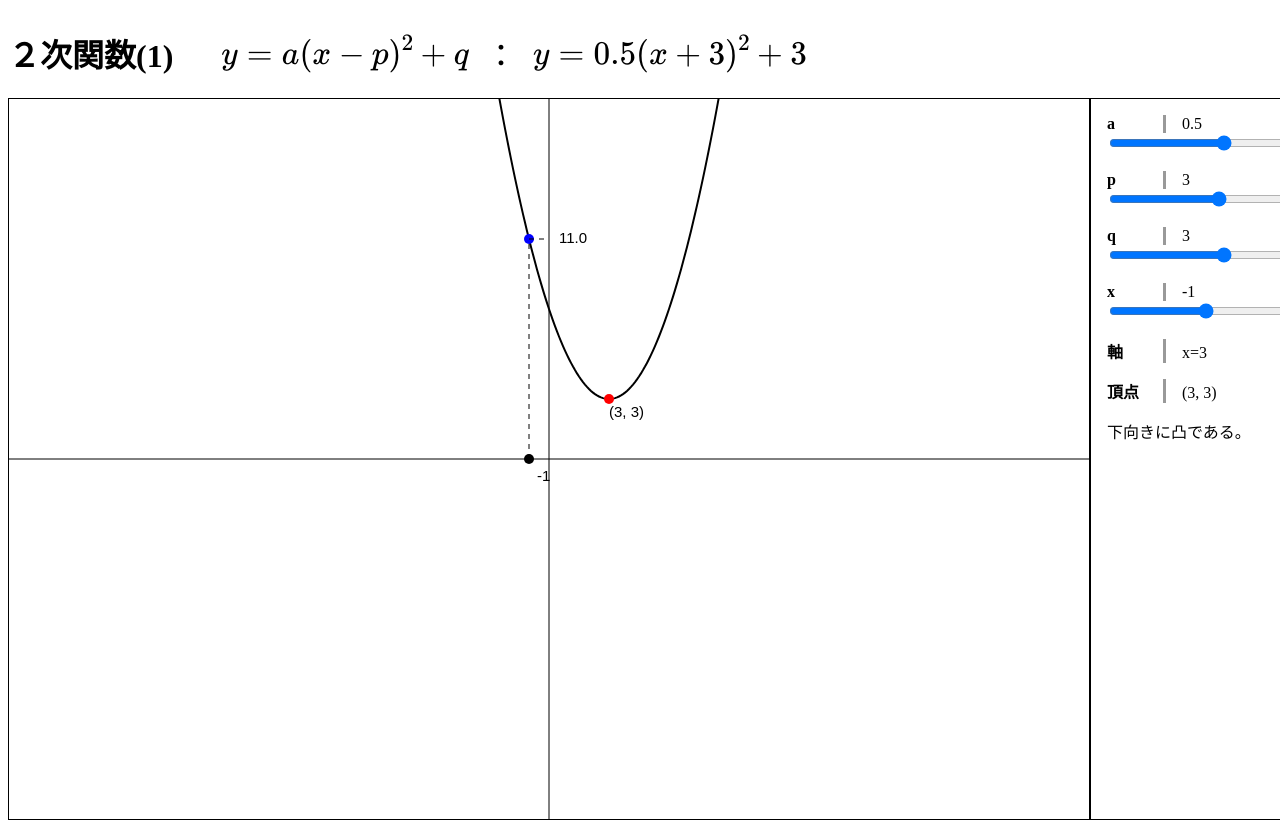
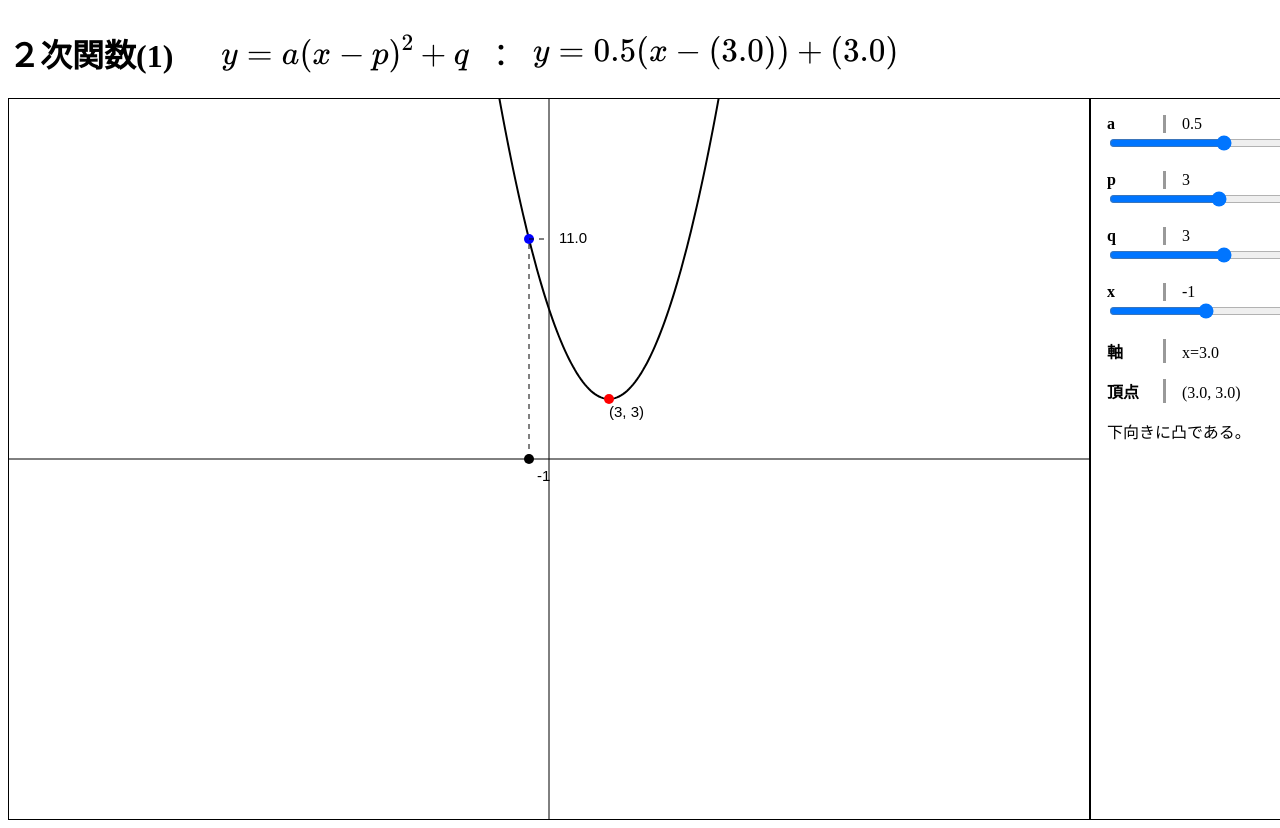
Before and after one commit to kurodakazumichi/nekonecode-static, a plain HTML site: page Math_1/07/02.html in a window 1280 px wide. Shown: the top 828 px of the page. Drawn offline with nearby package versions, Linux system fonts and the light colour scheme; some packages are replaced by stand-ins of ours.

Commit message:
Updated 二次関数クラスを使えるところは置換え

```diff
--- a/Math_1/07/02.html
+++ b/Math_1/07/02.html
@@ -9,6 +9,7 @@
   <script src="../../vender/js/konva@3.1.0.js"></script>
   <script src="../lib/myKonva.js"></script>
   <script src="../lib/util.js"></script>
+  <script src="../lib/Math/quadratic.js"></script>
   <link rel="stylesheet" type="text/css" href="../css/graph.css">
   <style>
   .inputSlider label, .labelText label {
@@ -45,6 +46,10 @@
 class App {
   constructor()
   {
+    // 二次関数
+    this.quad = new Quadratic();
+    this.quad.initAPQ(0.5, 3, 3);
+
     // 計算で使用するデータ
     this.data   = {};
 
@@ -63,8 +68,7 @@ class App {
 
   // 方程式
   fx(x) {
-    const {a, p, q} = this.data;
-    return a * ((x - p) * (x - p)) + q;
+    return this.quad.fx(x);
   }
 
   init () {
@@ -80,9 +84,6 @@ class App {
 
   initData() {
     this.data =  {
-      a:0.5,
-      p:3,
-      q:3,
       x:-1,
     }
   }
@@ -123,7 +124,7 @@ class App {
   // dom making
   //---------------------------------------------------------------------------
   makeSliderA() {
-    const {a} = this.data;
+    const {a} = this.quad;
 
     return new InputSlider("a", {
       title:"a",
@@ -133,7 +134,8 @@ class App {
 
       step:0.01,
       onInput: (e) => {
-        this.data.a = Number(e.target.value);
+
+        this.quad.a = e.target.value;
         this.drawGraph();
         this.drawInspector();
       },
@@ -142,7 +144,7 @@ class App {
   }
 
   makeSliderP() {
-    const {p} = this.data;
+    const {p} = this.quad;
 
     return new InputSlider("p", {
       title:"p",
@@ -150,7 +152,7 @@ class App {
       min: c.l,
       max: c.r,
       onInput: (e) => {
-        this.data.p = Number(e.target.value);
+        this.quad.p = e.target.value;
         this.drawGraph();
         this.drawInspector();
       },
@@ -159,7 +161,7 @@ class App {
   }
 
   makeSliderQ() {
-    const {q} = this.data;
+    const {q} = this.quad;
 
     return new InputSlider("q", {
       title:"q",
@@ -167,7 +169,7 @@ class App {
       min:c.d,
       max:c.t,
       onInput: (e) => {
-        this.data.q = Number(e.target.value);
+        this.quad.q = e.target.value;
         this.drawGraph();
         this.drawInspector();
       },
@@ -191,20 +193,16 @@ class App {
   }
 
   makeLabelTextApex() {
-    const { p, q } = this.data;
-
     return new LabelText("apex", {
       title: "頂点",
-      text : `(${p}, ${q})`
+      text : this.quad.toApexString()
     });
   }
 
   makeLabelTextAxis() {
-    const { x } = this.data;
-
     return new LabelText("axis", {
       title: "軸",
-      text : `x=${x}`
+      text : this.quad.toAxisString()
     })
   }
 
@@ -234,7 +232,7 @@ class App {
 
   updateShapeDotApex() {
     const {dotApex:apex} = this.shapes;
-    const {p,q} = this.data;
+    const {p,q} = this.quad;
     apex.setAttrs(xy(p, q))
   }
 
@@ -263,7 +261,7 @@ class App {
 
   updateShapeTextApex() {
     const { textApex } = this.shapes;
-    const { a, p, q } = this.data;
+    const { a, p, q } = this.quad;
 
     textApex.setAttrs(xy(p, (a < 0)? q + 1:q - 0.3));
     textApex.setAttr("text", `(${p}, ${q})`);
@@ -290,8 +288,7 @@ class App {
   //---------------------------------------------------------------------------
   drawMath() {
     const { math } = this.dom;
-    const { a, p, q } = this.data;
-    MyMathJax.preview(math, `$$y=${a}(x${Util.signed(p)})^2${Util.signed(q)}$$`)
+    MyMathJax.preview(math, this.quad.toLatexStringAPQ());
   }
 
   drawGraph() {
@@ -308,22 +305,9 @@ class App {
 
   drawInspector() {
     const { explain, axis, apex } = this.dom.text;
-    const { a, p, q } = this.data;
-
-    // 軸
-    axis.text = `x=${p}`;
-
-    // 頂点
-    apex.text = `(${p}, ${q})`;
-
-    // 解説
-    if (a == 0) {
-      explain.innerText = "水平線";
-    } else if (a < 0) {
-      explain.innerText = "上向きに凸である。";
-    } else {
-      explain.innerText = "下向きに凸である。";
-    }
+    axis.text = this.quad.toAxisString();
+    apex.text = this.quad.toApexString();
+    explain.innerText = this.quad.toString();
   }
 
   draw() {
```
